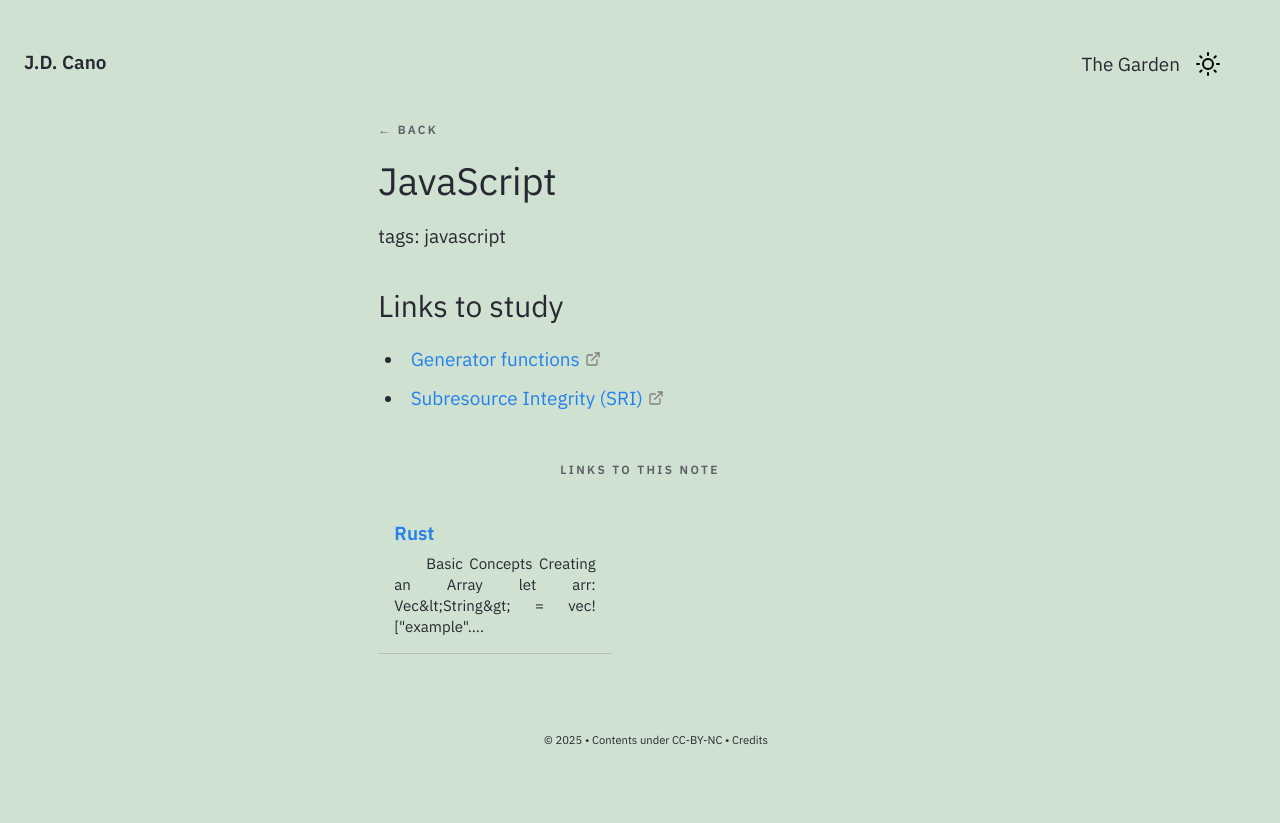
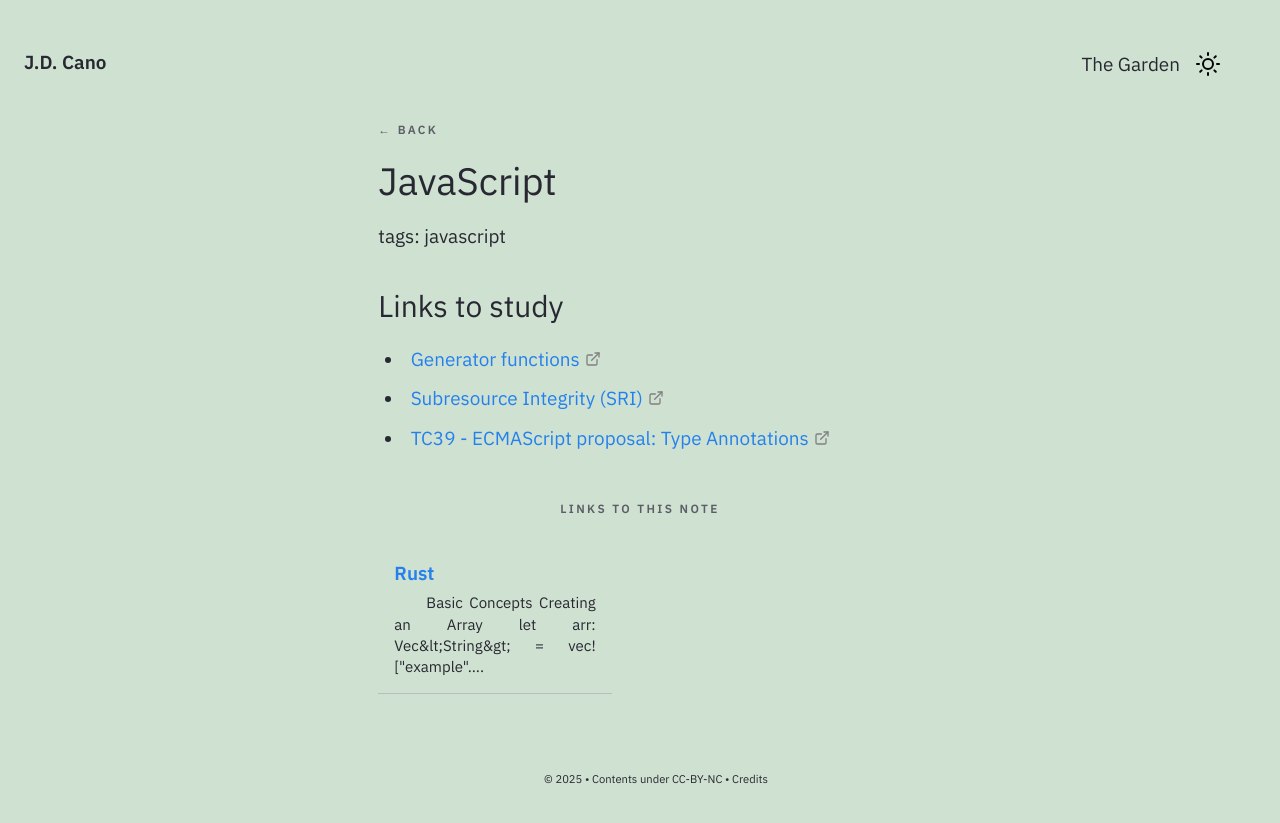
Before and after one commit to Gorzas/gorzas.github.io, a Jekyll site: the page built from _notes/Public/tech/JavaScript/JavaScript.md, in a window 1280 px wide. Shown: the top 823 px of the page. Built offline with Jekyll 4.4.1, drawn with Linux system fonts in a browser that asks for light colours; part of the change alters nothing that is shown.

Commit message:
Update JavaScript.md

```diff
--- a/_notes/Public/tech/JavaScript/JavaScript.md
+++ b/_notes/Public/tech/JavaScript/JavaScript.md
@@ -3,7 +3,7 @@ title: JavaScript
 feed: show
 tags: javascript
 date: 28-08-2024
-updated: 25-09-2024
+updated: 20-01-2025
 type: note
 growth: seedlings
 ---
@@ -12,3 +12,4 @@ growth: seedlings
 
 - [Generator functions](https://developer.mozilla.org/en-US/docs/Web/JavaScript/Reference/Statements/function*)
 - [Subresource Integrity (SRI)](https://developer.mozilla.org/en-US/docs/Web/Security/Subresource_Integrity)
+- [TC39 - ECMAScript proposal: Type Annotations](https://github.com/tc39/proposal-type-annotations)
```
